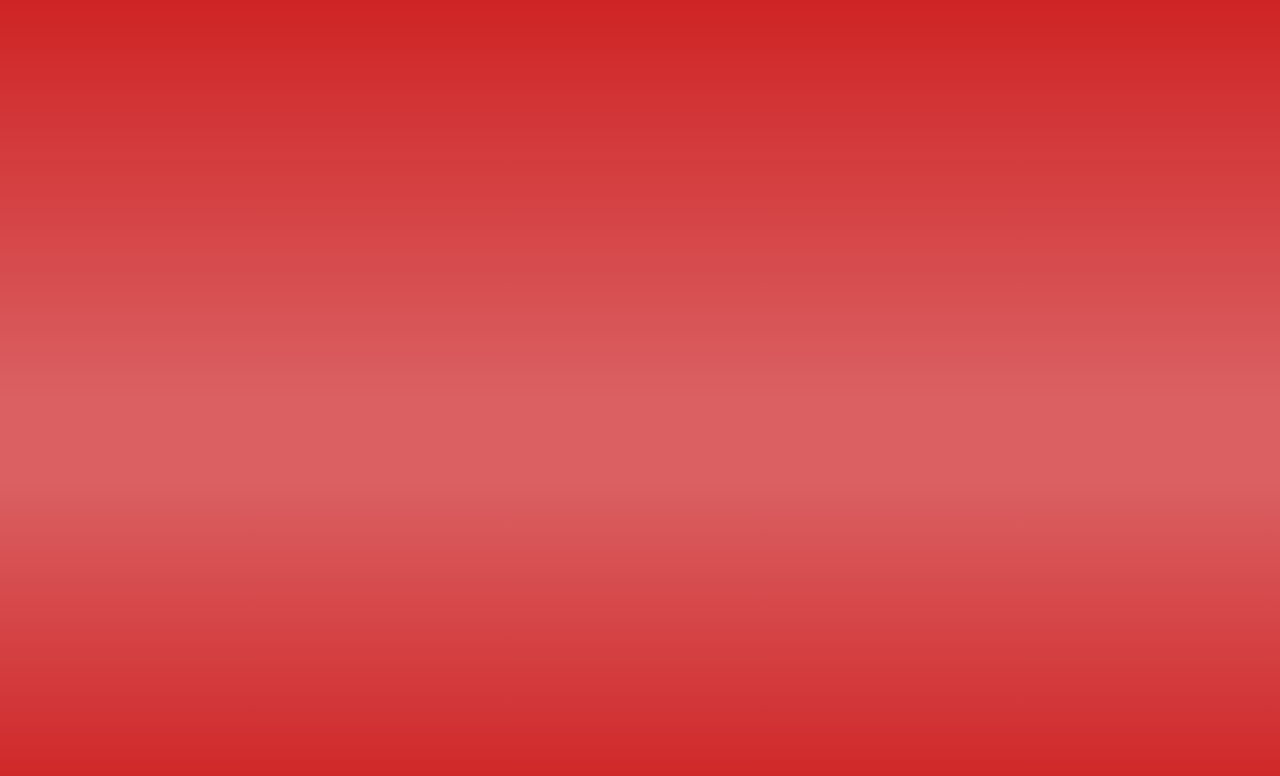
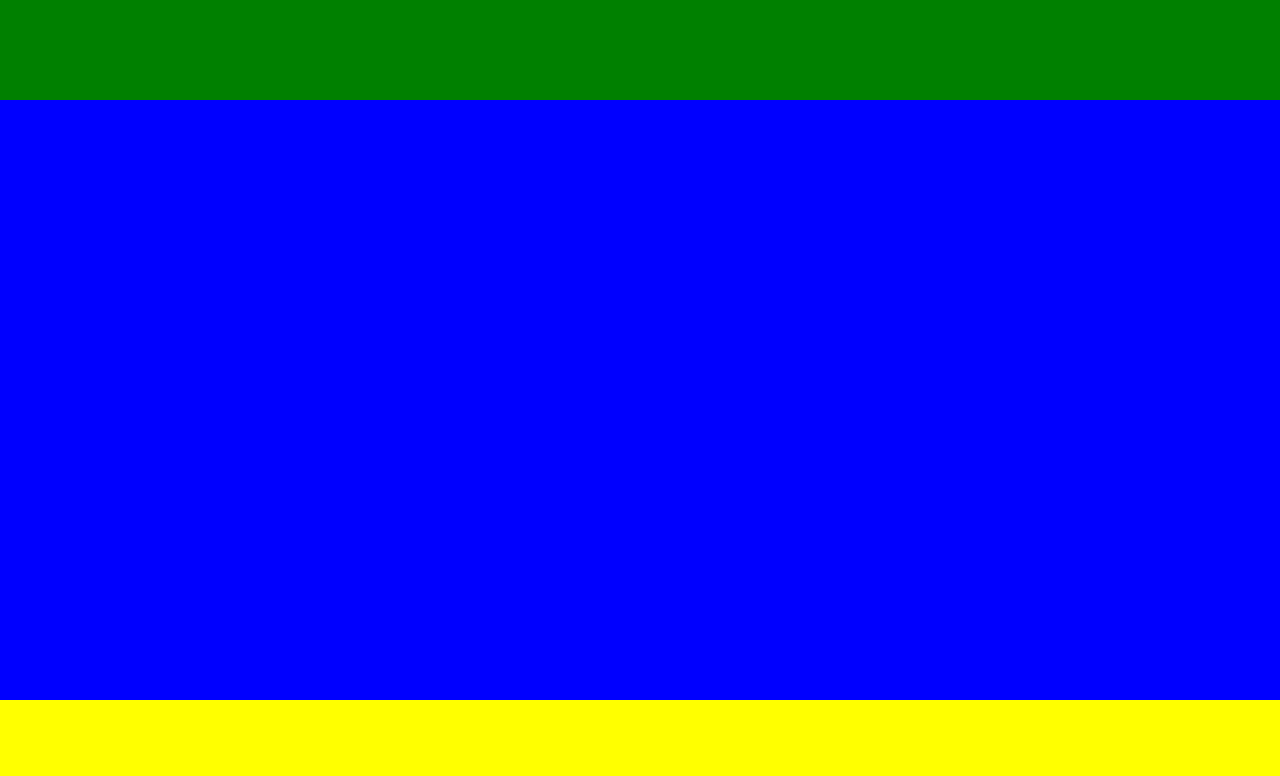
Before and after one commit to ls1w/coca-cola, a plain HTML site: page index.html in a window 1280 px wide. Drawn offline with Linux system fonts and the light colour scheme.

Commit message:
Estrutura concluida

```diff
--- a/style.css
+++ b/style.css
@@ -7,4 +7,19 @@ body{
     width: 100vw;
     height: 100vh;
     background: linear-gradient(#CF2425,#DA6062 50%,#DA6062 60%,#CF2425);
+    display: flex;
+    flex-direction:column;
 }
+header{
+    background-color: green;
+    height: 100px;
+
+}
+main{
+    background-color: blue;
+    flex-grow: 1;
+}
+footer{
+    background-color: yellow;
+    height: 100px;
+}
```
